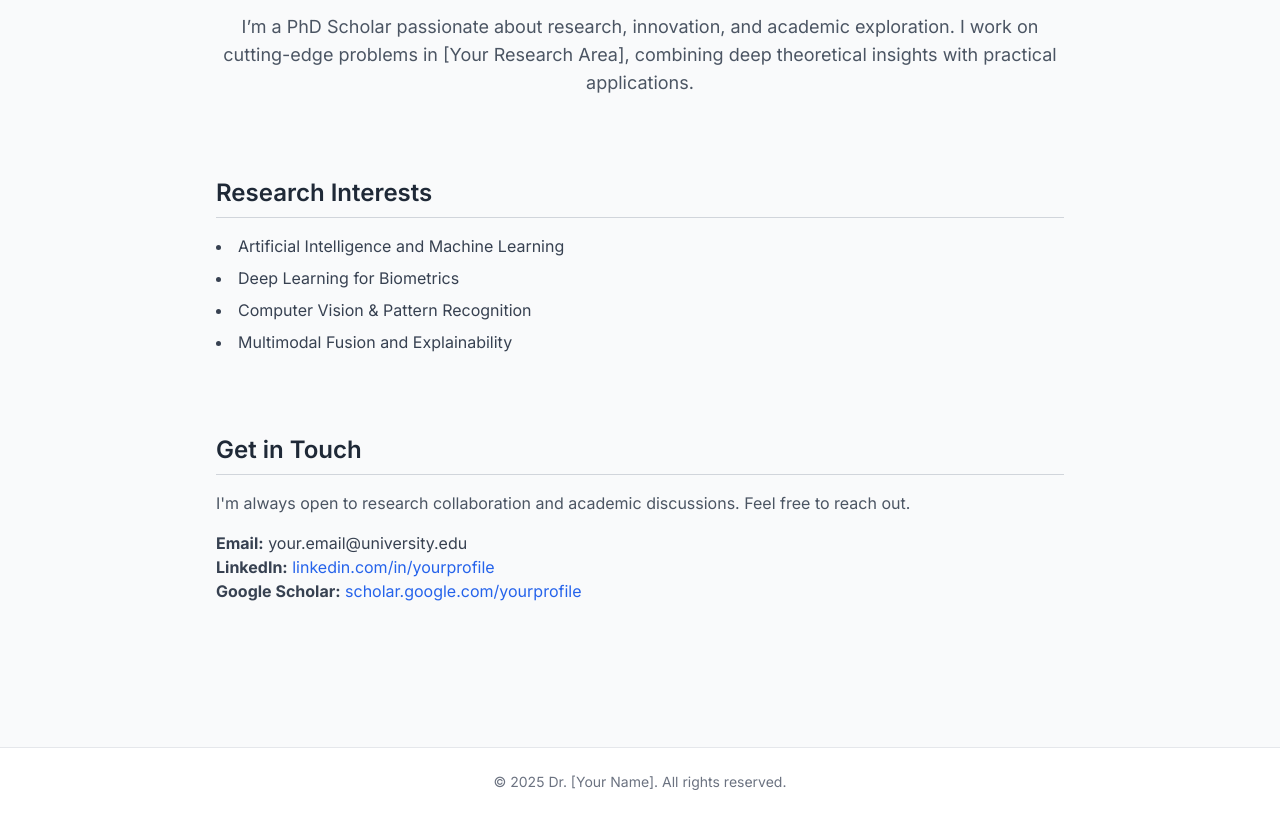
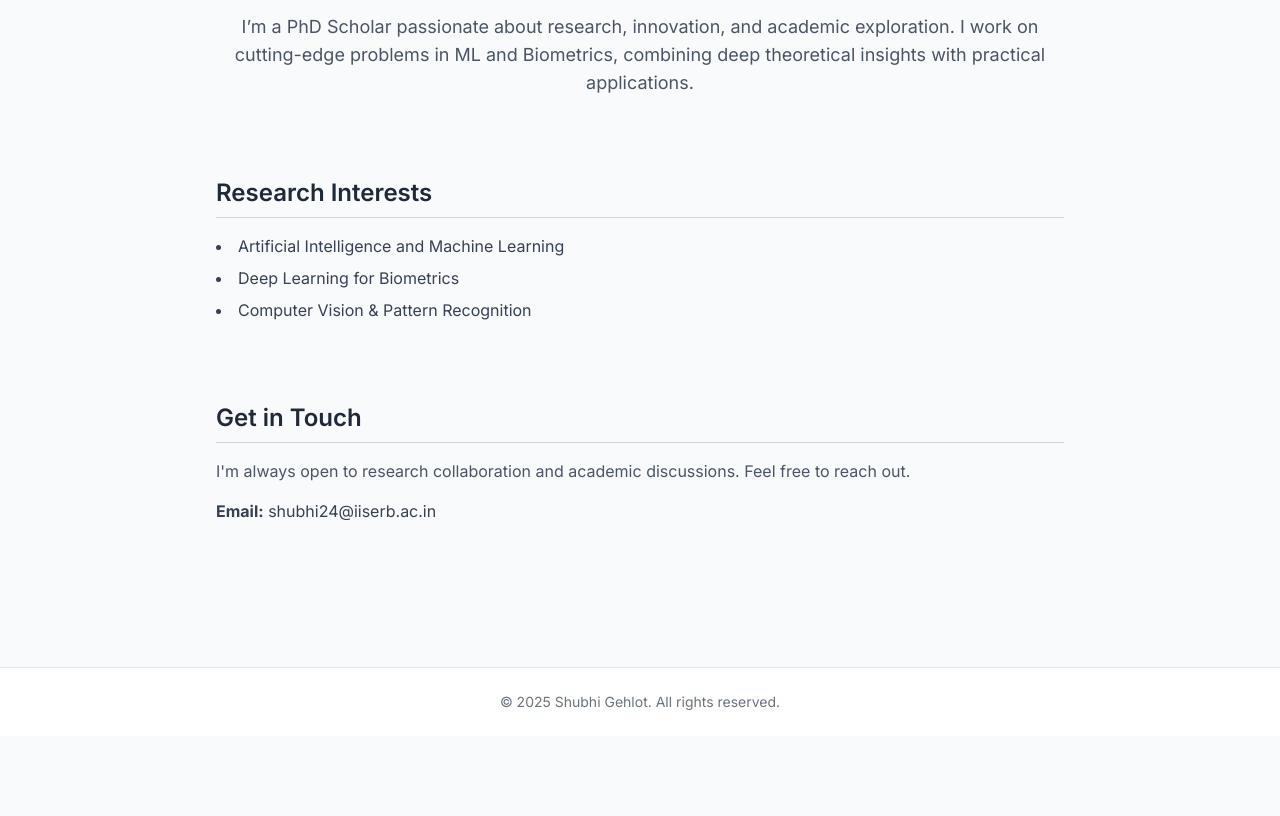
Before and after one commit to ShubhiGehlot21/My_Website, a plain HTML site: page index.html in a window 1280 px wide. Shown: the part 343-1159 px from the top of the page. After the commit the page ends 1079 px from the top, so only its background shows below. Drawn offline with nearby package versions, Linux system fonts and the light colour scheme.

Commit message:
Update index.html

```diff
--- a/index.html
+++ b/index.html
@@ -3,7 +3,7 @@
 <head>
   <meta charset="UTF-8" />
   <meta name="viewport" content="width=device-width, initial-scale=1.0" />
-  <title>Dr. [Your Name] – PhD Scholar</title>
+  <title>Shubhi Gehlot – PhD Scholar</title>
   <link href="https://cdn.jsdelivr.net/npm/tailwindcss@2.2.19/dist/tailwind.min.css" rel="stylesheet">
   <link rel="preconnect" href="https://fonts.googleapis.com">
   <link href="https://fonts.googleapis.com/css2?family=Inter:wght@400;600;700&display=swap" rel="stylesheet">
@@ -20,7 +20,7 @@
       <nav class="space-x-6 text-sm">
         <a href="#about" class="hover:text-blue-600">About</a>
         <a href="#research" class="hover:text-blue-600">Research</a>
-        <a href="#publications" class="hover:text-blue-600">Publications</a>
+<!--         <a href="#publications" class="hover:text-blue-600">Publications</a> -->
         <a href="#contact" class="hover:text-blue-600">Contact</a>
       </nav>
     </div>
@@ -30,7 +30,7 @@
     <section id="about" class="text-center mb-20">
       <img src="https://via.placeholder.com/150" alt="Profile" class="w-36 h-36 mx-auto rounded-full shadow-md mb-6">
       <h2 class="text-3xl font-semibold mb-4">Welcome!</h2>
-      <p class="text-lg text-gray-600">I’m a PhD Scholar passionate about research, innovation, and academic exploration. I work on cutting-edge problems in [Your Research Area], combining deep theoretical insights with practical applications.</p>
+      <p class="text-lg text-gray-600">I’m a PhD Scholar passionate about research, innovation, and academic exploration. I work on cutting-edge problems in ML and Biometrics, combining deep theoretical insights with practical applications.</p>
     </section>
 
     <section id="research" class="mb-20">
@@ -39,7 +39,7 @@
         <li>Artificial Intelligence and Machine Learning</li>
         <li>Deep Learning for Biometrics</li>
         <li>Computer Vision & Pattern Recognition</li>
-        <li>Multimodal Fusion and Explainability</li>
+<!--         <li>Multimodal Fusion and Explainability</li> -->
       </ul>
     </section>
 
@@ -57,15 +57,15 @@
       <h3 class="text-2xl font-semibold mb-4 border-b pb-2 border-gray-300">Get in Touch</h3>
       <p class="text-gray-600 mb-4">I'm always open to research collaboration and academic discussions. Feel free to reach out.</p>
       <ul class="text-gray-700">
-        <li><strong>Email:</strong> your.email@university.edu</li>
-        <li><strong>LinkedIn:</strong> <a href="#" class="text-blue-600 hover:underline">linkedin.com/in/yourprofile</a></li>
-        <li><strong>Google Scholar:</strong> <a href="#" class="text-blue-600 hover:underline">scholar.google.com/yourprofile</a></li>
+        <li><strong>Email:</strong> shubhi24@iiserb.ac.in</li>
+<!--         <li><strong>LinkedIn:</strong> <a href="#" class="text-blue-600 hover:underline">linkedin.com/in/yourprofile</a></li>
+        <li><strong>Google Scholar:</strong> <a href="#" class="text-blue-600 hover:underline">scholar.google.com/yourprofile</a></li> -->
       </ul>
     </section>
   </main>
 
   <footer class="bg-white border-t mt-20 py-6 text-center text-sm text-gray-500">
-    © 2025 Dr. [Your Name]. All rights reserved.
+    © 2025 Shubhi Gehlot. All rights reserved.
   </footer>
 </body>
 </html>
```
